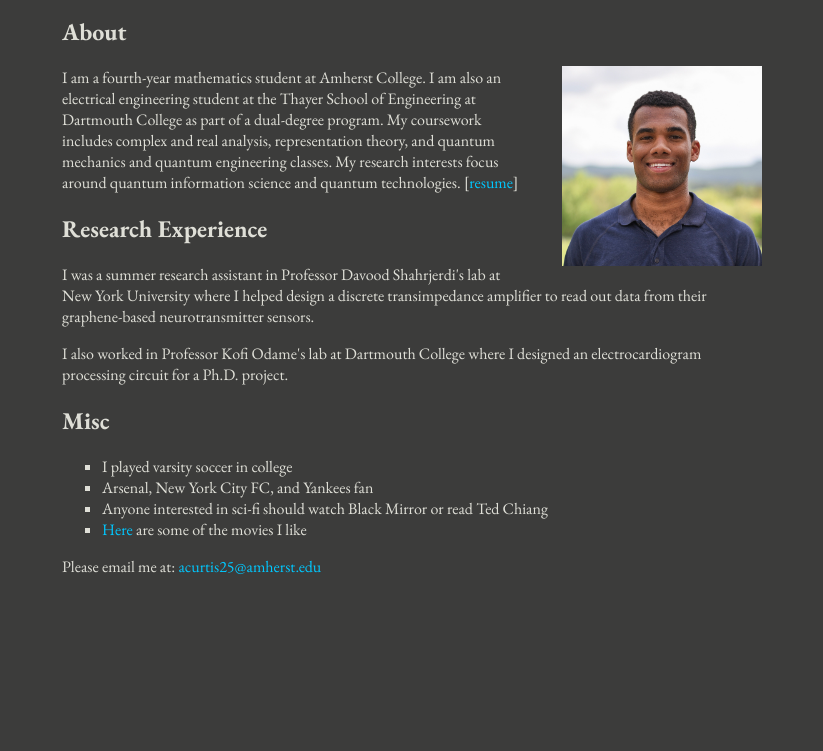
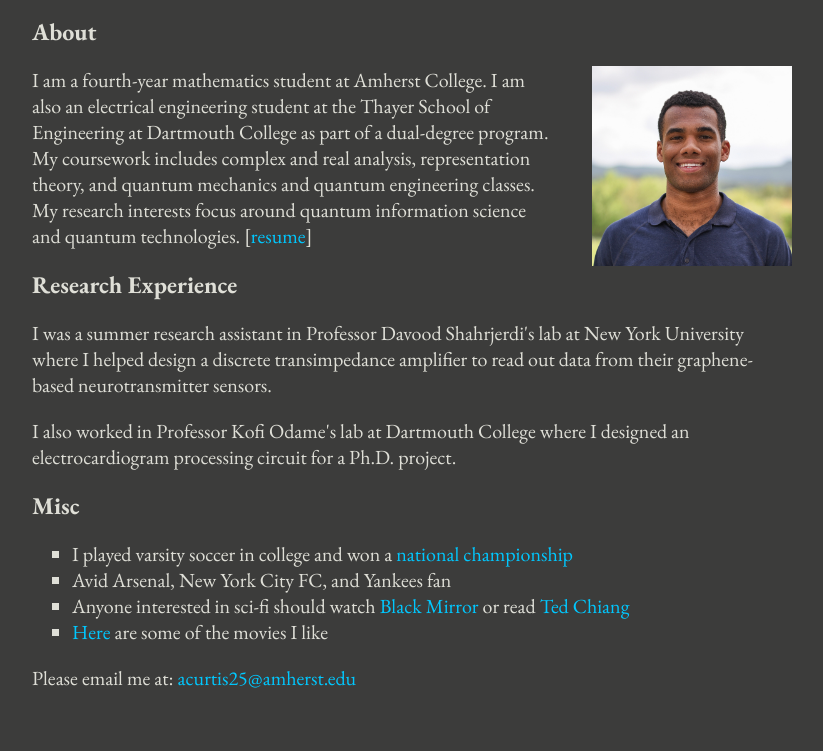
Before and after one commit to aidancurtis/aidancurtis.github.io, a plain HTML site: page index.html in a window 1280 px wide. Shown: the part 126-877 px from the top of the page, without its empty margins (228-1051 px from the left). Before the commit the page ends 808 px from the top, so only its background shows below. Drawn offline with nearby package versions, Linux system fonts and the light colour scheme.

Commit message:
updated res

```diff
--- a/index.html
+++ b/index.html
@@ -16,7 +16,7 @@
             <img class="portrait" src="imgs/portrait.jpg" alt="portrait" height="200px">
             <h2 class="title">About</h1>
             <p>
-                I am a fourth-year mathematics student at Amherst College. I am also an electrical engineering student at the Thayer School of Engineering at Dartmouth College as part of a dual-degree program. My coursework includes complex and real analysis, representation theory, and quantum mechanics and quantum engineering classes. My research interests focus around quantum information science and quantum technologies. [<a href="/aidan_curtis_resume.pdf" target="_blank">resume</a>]
+                I am a fourth-year mathematics student at Amherst College. I am also an electrical engineering student at the Thayer School of Engineering at Dartmouth College as part of a dual-degree program. My coursework includes complex and real analysis, representation theory, and quantum mechanics and quantum engineering classes. My research interests focus around quantum information science and quantum technologies. [<a href="/aidan_curtis_resume_research_june_2025.pdf" target="_blank">resume</a>]
             </p>
             <h2 class="title">Research Experience</h1>
             <p>
@@ -27,9 +27,9 @@
             </p>
             <h2 class="title">Misc</h1>
             <ul>
-                <li>I played varsity soccer in college</li>
-                <li>Arsenal, New York City FC, and Yankees fan</li>
-                <li>Anyone interested in sci-fi should watch Black Mirror or read Ted Chiang</li>
+                <li>I played varsity soccer in college and won a <a href="https://amherststudent.com/article/a-wine-dark-sea-the-mammoths-win-it-all/" target="_blank">national championship</a></li>
+                <li>Avid Arsenal, New York City FC, and Yankees fan</li>
+                <li>Anyone interested in sci-fi should watch <a href="https://en.wikipedia.org/wiki/Black_Mirror" target="_blank">Black Mirror</a> or read <a href="https://en.wikipedia.org/wiki/Ted_Chiang" target="_blank">Ted Chiang</a></li>
                 <li><a href="https://letterboxd.com/aidancurtis/" target="_blank">Here</a> are some of the movies I like</li>
             </ul>
             <p>Please email me at: <a href="mailto:someone@example.com">acurtis25@amherst.edu</a></p>
--- a/style.css
+++ b/style.css
@@ -27,7 +27,7 @@ html, body {
     margin-inline: auto;
     margin-top: 40px;
     padding-bottom: 40px;
-    width: min(80%, 700px);
+    width: min(80%, 760px);
 }
 
 h1 {
@@ -40,7 +40,12 @@ h2 {
     unicode-bidi: isolate;
 }
 
+p {
+    font-size: 1.25em;
+}
+
 ul {
+    font-size: 1.25em;
     display: block;
     list-style-type: square;
 }
@@ -66,6 +71,10 @@ a:hover {
 @media (max-width: 600px) {
     h1 {
         font-size: 3em;
+        margin: 0;
+        padding: 0;
+        text-align: center;
+        color: var(--header-color-dark-mode);
     }
     .portrait {
         float: none;
@@ -77,11 +86,4 @@ a:hover {
         /* width: 50%;
         height: 50%; */
     }
-    .name {
-        /* background-color: aqua; */
-        margin: 0;
-        padding: 0;
-        text-align: center;
-        color: var(--header-color-dark-mode);
-    }
 }
```
Also changed, not shown: 2 other files.
